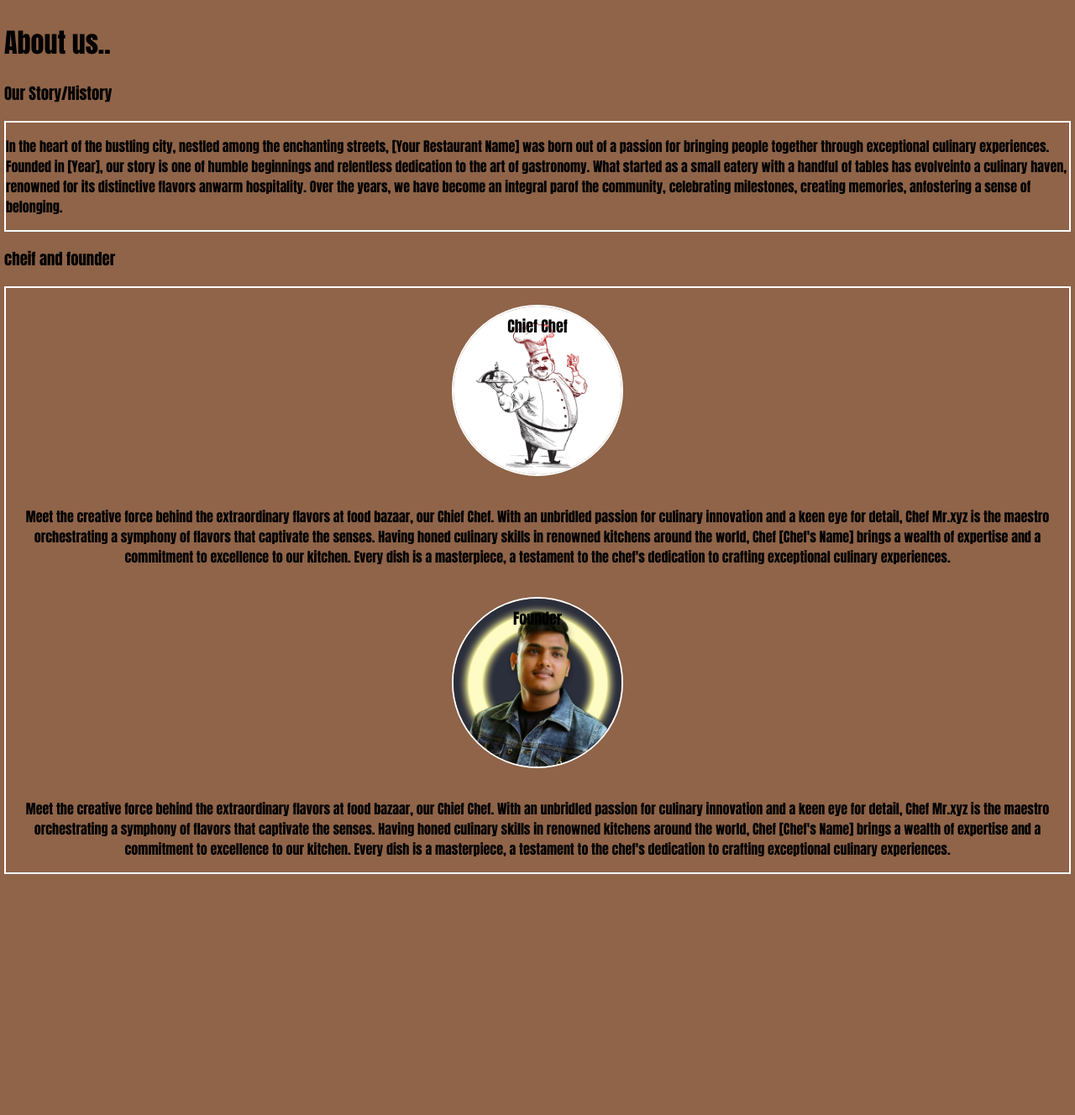
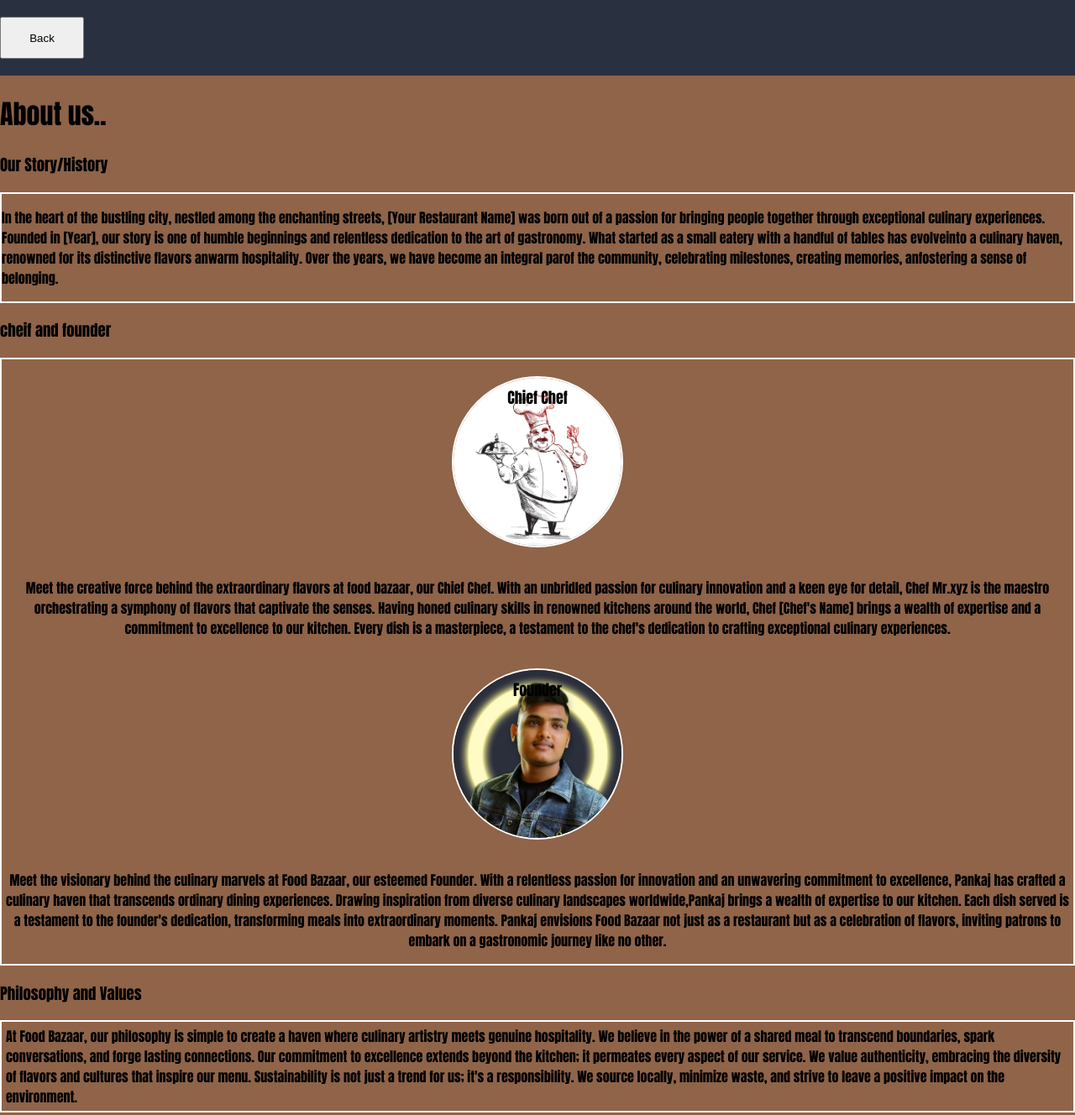
Before and after one commit to PANKAJ211BHATT/htmlandcss_static_website1, a plain HTML site: page About.html in a window 1280 px wide. Shown: the whole page at 84% size. Before the commit the page ends 1046 px from the top, so only its background shows below. Drawn offline with Linux system fonts and the light colour scheme.

Commit message:
update about page part 2

```diff
--- a/About.html
+++ b/About.html
@@ -7,7 +7,12 @@
     <link rel="stylesheet" href="about.css">
 </head>
 <body>
-    <h1>About us..</h1>
+    <nav class="backbutton">
+        <button type="button" onclick="window.location.href='index.html'">Back</button>
+    </nav>
+    </nav>
+    <div class="container">
+        <h1>About us..</h1>
     <h3>Our Story/History</h3>
     <div class="history">
 
@@ -33,11 +38,17 @@
                 <p class="title">Founder</p>
 
             </div>
-            <p>Meet the creative force behind the extraordinary flavors at food bazaar, our Chief Chef. With an unbridled passion for culinary innovation and a keen eye for detail, Chef Mr.xyz is the maestro orchestrating a symphony of flavors that captivate the senses.
-
-                Having honed culinary skills in renowned kitchens around the world, Chef [Chef's Name] brings a wealth of expertise and a commitment to excellence to our kitchen. Every dish is a masterpiece, a testament to the chef's dedication to crafting exceptional culinary experiences.</p>
+            <p>Meet the visionary behind the culinary marvels at Food Bazaar, our esteemed Founder. With a relentless passion for innovation and an unwavering commitment to excellence, Pankaj has crafted a culinary haven that transcends ordinary dining experiences. Drawing inspiration from diverse culinary landscapes worldwide,Pankaj brings a wealth of expertise to our kitchen. Each dish served is a testament to the founder's dedication, transforming meals into extraordinary moments. Pankaj envisions Food Bazaar not just as a restaurant but as a celebration of flavors, inviting patrons to embark on a gastronomic journey like no other.</p>
         </div>
 
         </div>
+
+    <div class="philoshepy">
+        <h3>Philosophy and Values</h3>
+        <p>At Food Bazaar, our philosophy is simple  to create a haven where culinary artistry meets genuine hospitality. We believe in the power of a shared meal to transcend boundaries, spark conversations, and forge lasting connections. Our commitment to excellence extends beyond the kitchen; it permeates every aspect of our service.
+
+            We value authenticity, embracing the diversity of flavors and cultures that inspire our menu. Sustainability is not just a trend for us; it's a responsibility. We source locally, minimize waste, and strive to leave a positive impact on the environment.</p>
+    </div>
+    </div>
 </body>
 </html>
--- a/about.css
+++ b/about.css
@@ -1,9 +1,29 @@
 body {
     margin: 0;
-    padding: 5px;
+    padding: 0px;
     background-color: #8F6449;
     font-family: 'Impact', sans-serif;
   }
+  nav.backbutton{
+    align-items: center;
+    display: flex;
+    background-color: #293040;
+    height: 90px;
+  }
+
+.backbutton button {
+    width: 100px;
+    height: 50px;
+}
+.backbutton {
+    width: 100%;
+    height: 100%;
+    text-decoration: none;
+    color: rgb(0, 0, 0);
+
+}
+
+
 .history{
     border: 2px solid rgb(254, 254, 254);
 }
@@ -17,6 +37,8 @@ body {
     flex-direction:column;
     align-items: center;
     text-align: center;
+
+
 }
 
 
@@ -45,3 +67,7 @@ body {
     color: rgb(0, 0, 0);
     font-size: 18px;
 }
+.philoshepy p{
+    border: 2px solid rgb(254, 254, 254);
+    padding: 5px;
+}
```
Also changed, not shown: index.html (+3 -2 lines), style.css (+7 -0 lines).
